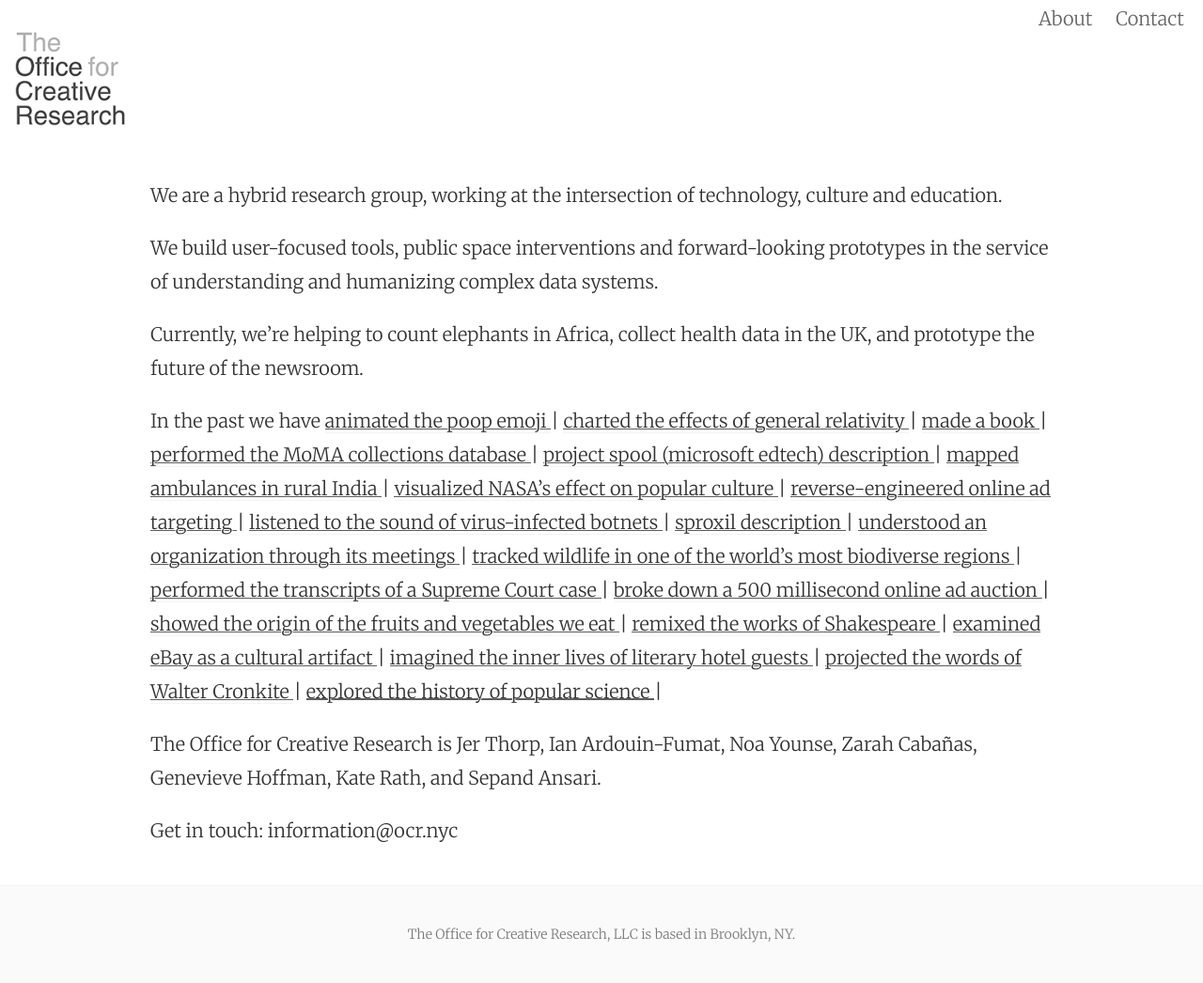
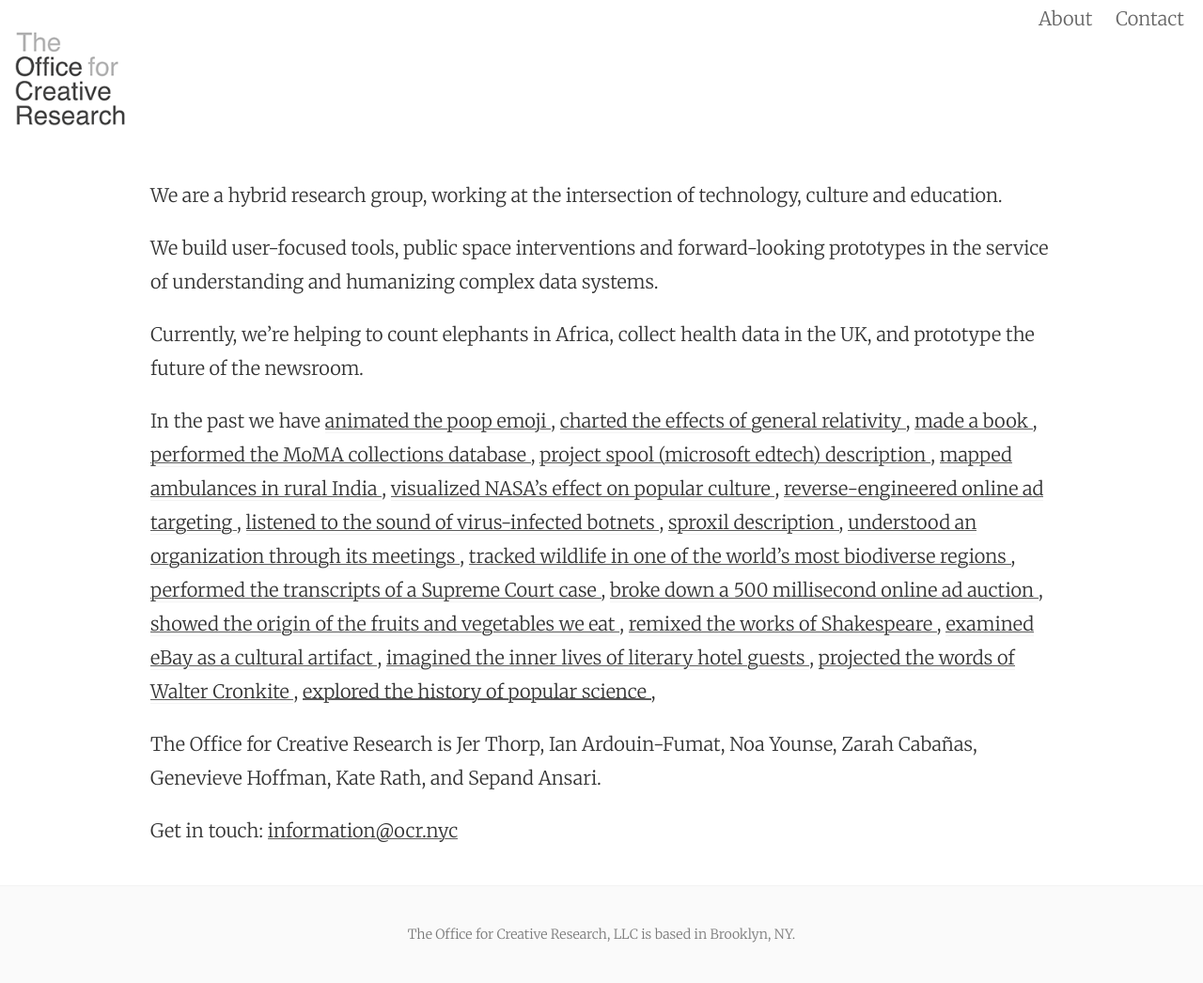
Before and after one commit to O-C-R/o-c-r.github.io, a Jekyll site: the page built from index.html, in a window 1280 px wide. Shown: the whole page at 94% size. Built offline with Jekyll 4.4.1, drawn with Linux system fonts in a browser that asks for light colours; nearby versions of some CDN libraries; the list of posts is cut into pages by our own code; some of the changed lines change nothing that is shown.

Commit message:
added mail to link

```diff
--- a/index.html
+++ b/index.html
@@ -17,20 +17,20 @@
     <p>
     In the past we have
     {% for post in paginator.posts %}
-      <a href="{{ post.url | prepend: site.baseurl }}" class="post  {{categories}}">
+      <a href="{{ post.url | prepend: site.baseurl }}" class="post {{categories}}">
           {% if post.summary %}
             {{ post.summary }}
           {% else %}
             {{ post.excerpt }}
           {% endif %}
-      </a> |
+      </a>,
     {% endfor %}
     </p>
     <p>
     The Office for Creative Research is Jer Thorp, Ian Ardouin-Fumat, Noa Younse, Zarah Cabañas, Genevieve Hoffman, Kate Rath, and Sepand Ansari.
   </p>
   <p>
-  Get in touch: information@ocr.nyc
+  Get in touch: <a href="mailto:information@ocr.nyc">information@ocr.nyc</a>
   </p>
   </div>
 
```
